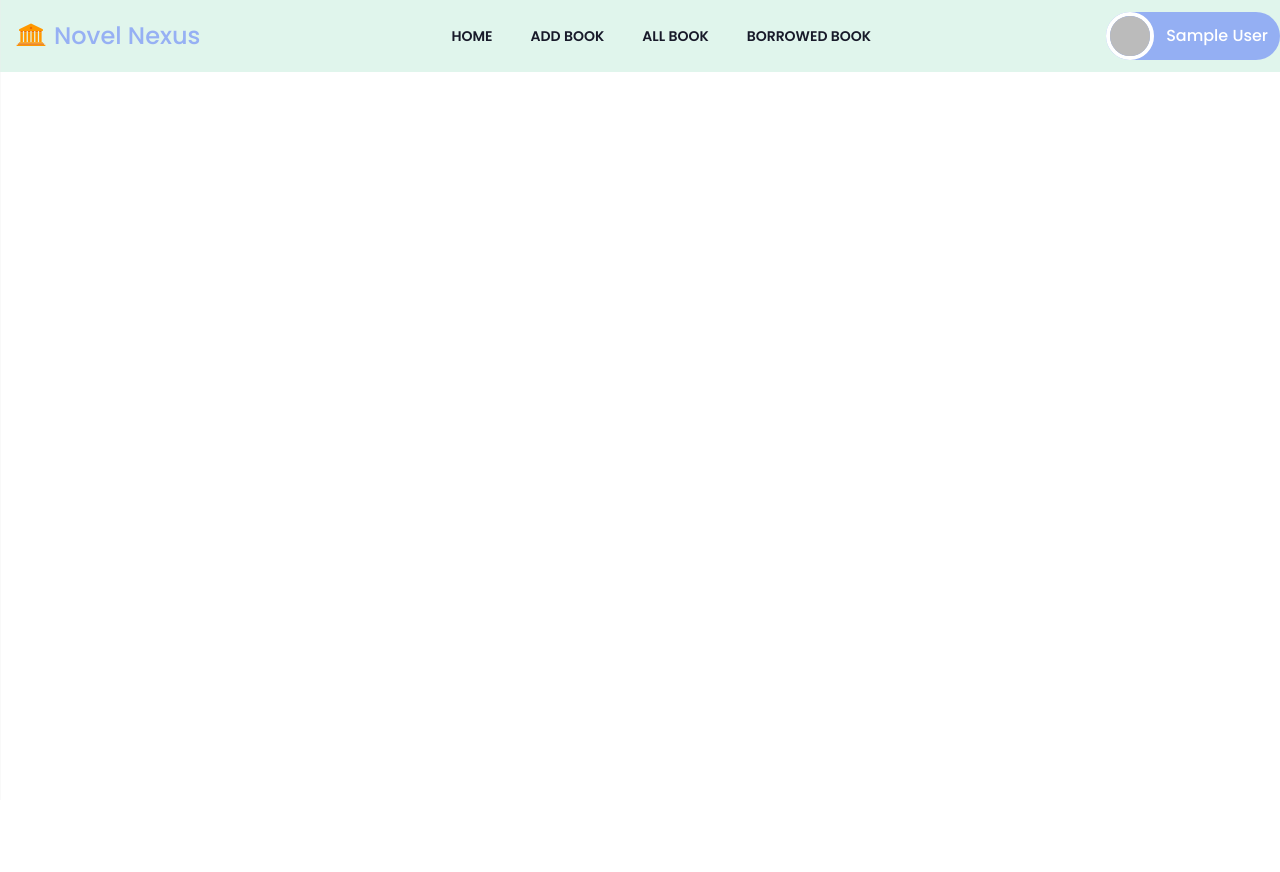
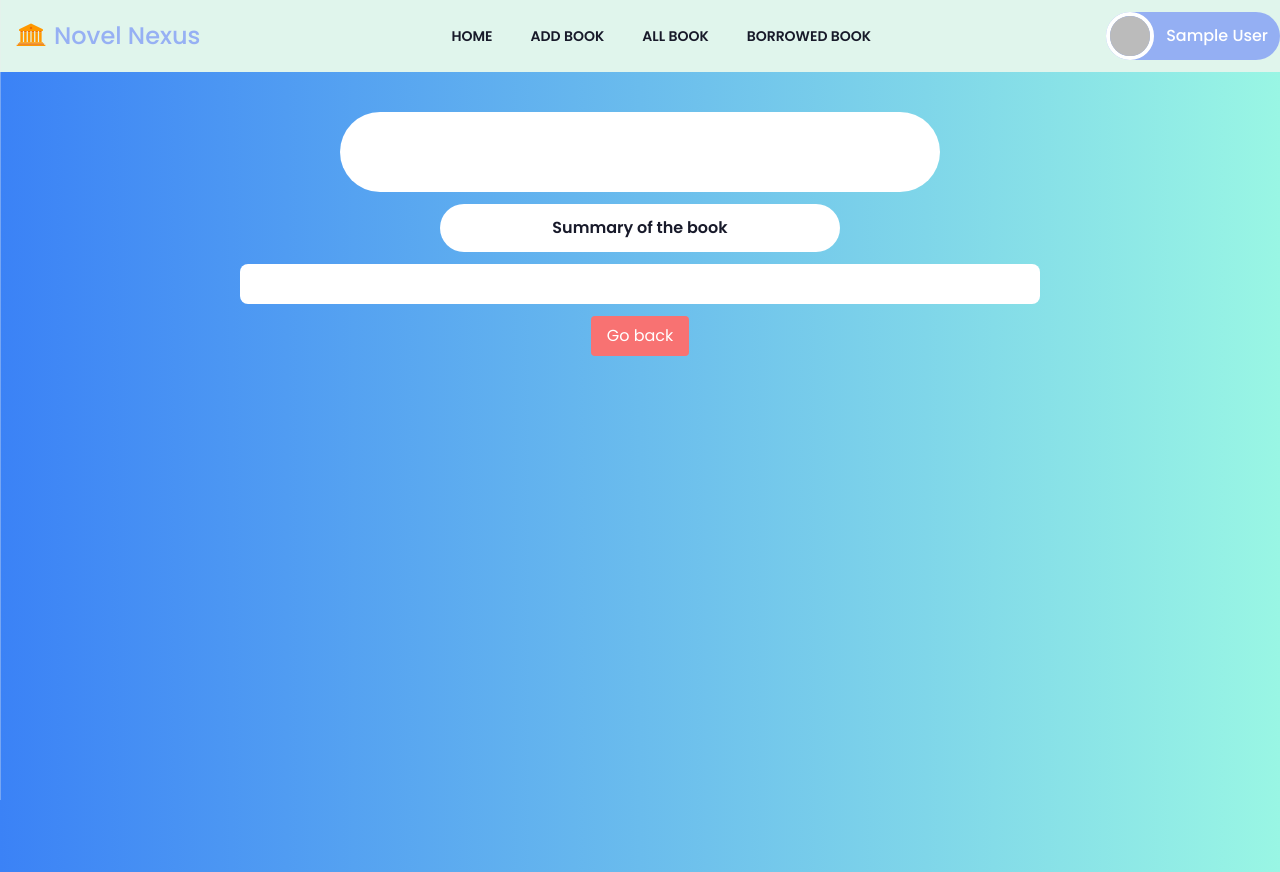
Before and after one commit to shuvajitmaitra/Novel-Nexus-Client, a React (Vite) app: page /book-story/1 in a window 1280 px wide. Before the commit the page ends 800 px from the top, so only its background shows below. Built offline with nearby package versions, Linux system fonts and the light colour scheme; no server answers; sample sign-in values are in the browser's storage.

Commit message:
Book Summary added

```diff
--- a/src/Components/BookDetails.jsx
+++ b/src/Components/BookDetails.jsx
@@ -1,6 +1,6 @@
 import axios from "axios";
 import { useContext, useEffect, useState } from "react";
-import { useParams } from "react-router-dom";
+import { Link, useParams } from "react-router-dom";
 import StarRating from "./StarRating";
 import Container from "./Container";
 import ReactModal from "react-modal";
@@ -302,9 +302,11 @@ const BookDetails = () => {
           {/* ------------------------------ */}
           {/* Modal */}
           {/* ------------------------------ */}
-          <button className="btn btn-error hover:bg-blue-600 text-white rounded py-2 px-4 focus:outline-none transition-transform hover:scale-105">
+        <Link to={`/book-story/${id}`}>
+           <button className="btn btn-error hover:bg-blue-600 text-white rounded py-2 px-4 focus:outline-none transition-transform hover:scale-105">
             Read More
           </button>
+          </Link>
         </div>
       </div>
     </Container>
--- a/src/Components/BookStory.jsx
+++ b/src/Components/BookStory.jsx
@@ -1,9 +1,39 @@
+import axios from "axios";
+import { useEffect, useState } from "react";
+import { Link, useParams } from "react-router-dom";
+import Container from "./Container";
 
 const BookStory = () => {
+    const {id} = useParams()
+    const [book, setBook] = useState([]);
+    const {
+        book_name,
+        book_summary
+      } = book;
+
+    useEffect(() => {
+      axios.get(`http://localhost:5000/books/${id}`).then((res) => {
+        setBook(res.data);
+      });
+    }, [id]);
     return (
-        <div>
-
-        </div>
+       <div className="bg-gradient-to-r from-blue-500 via-a2d0f7 to-teal-200 ">
+         <Container className="min-h-screen flex flex-col items-center space-y-3 p-5 md:p-10"
+       >
+            <h1 className="py-5 md:py-10 px-5 rounded-full lg:w-1/2 mx-auto bg-white text-center font-bold text-2xl lg:text-4xl">{book_name}</h1>
+            <span className="md:w-1/3  mx-auto text-center rounded-full p-3 bg-white font-semibold">
+                Summary of the book
+            </span>
+            <span className="md:w-2/3 p-5 bg-white rounded-lg">
+                {book_summary}
+            </span>
+            <Link to={`/bookDetails/${id}`}>
+            <button className="bg-error hover:bg-blue-600 text-white rounded py-2 px-4 focus:outline-none transition-transform hover:scale-105">
+                                Go back
+                              </button>
+            </Link>
+        </Container>
+       </div>
     );
 };
 
```
